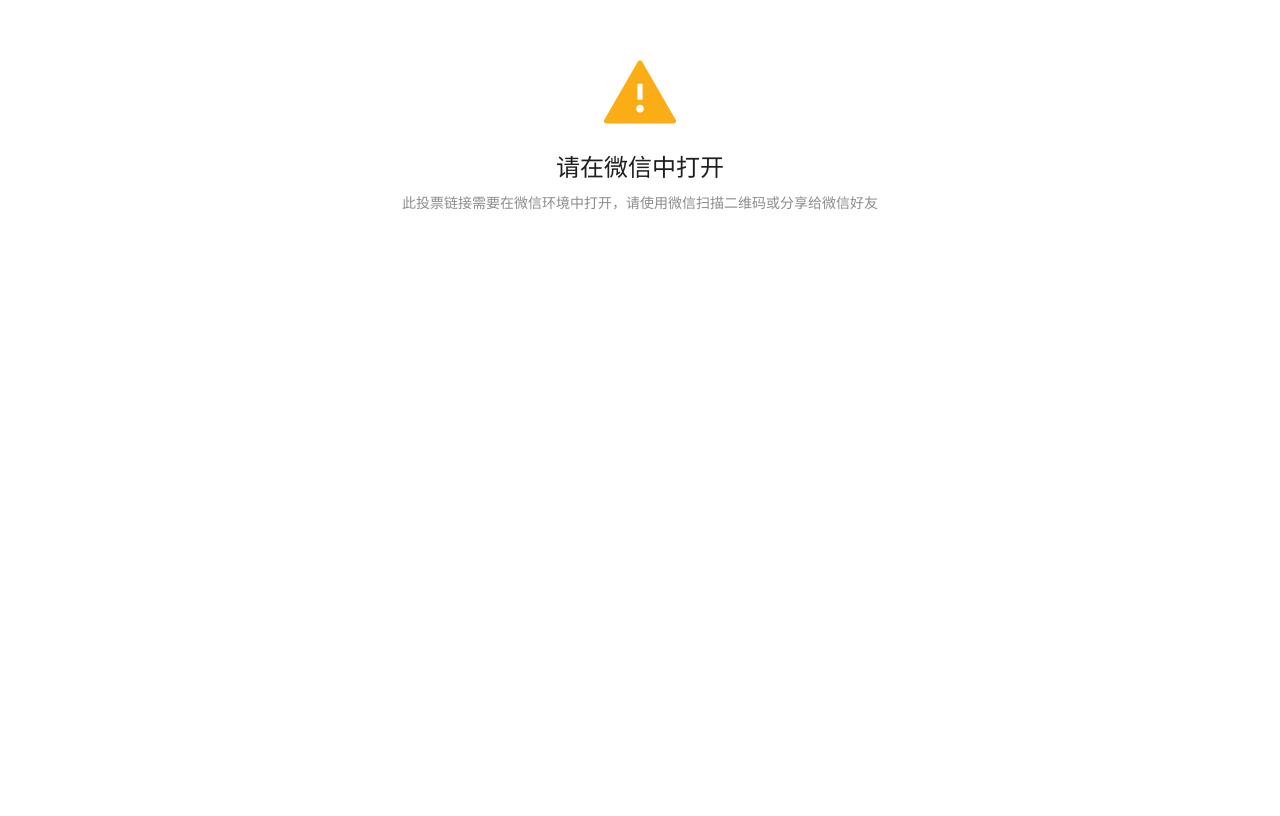
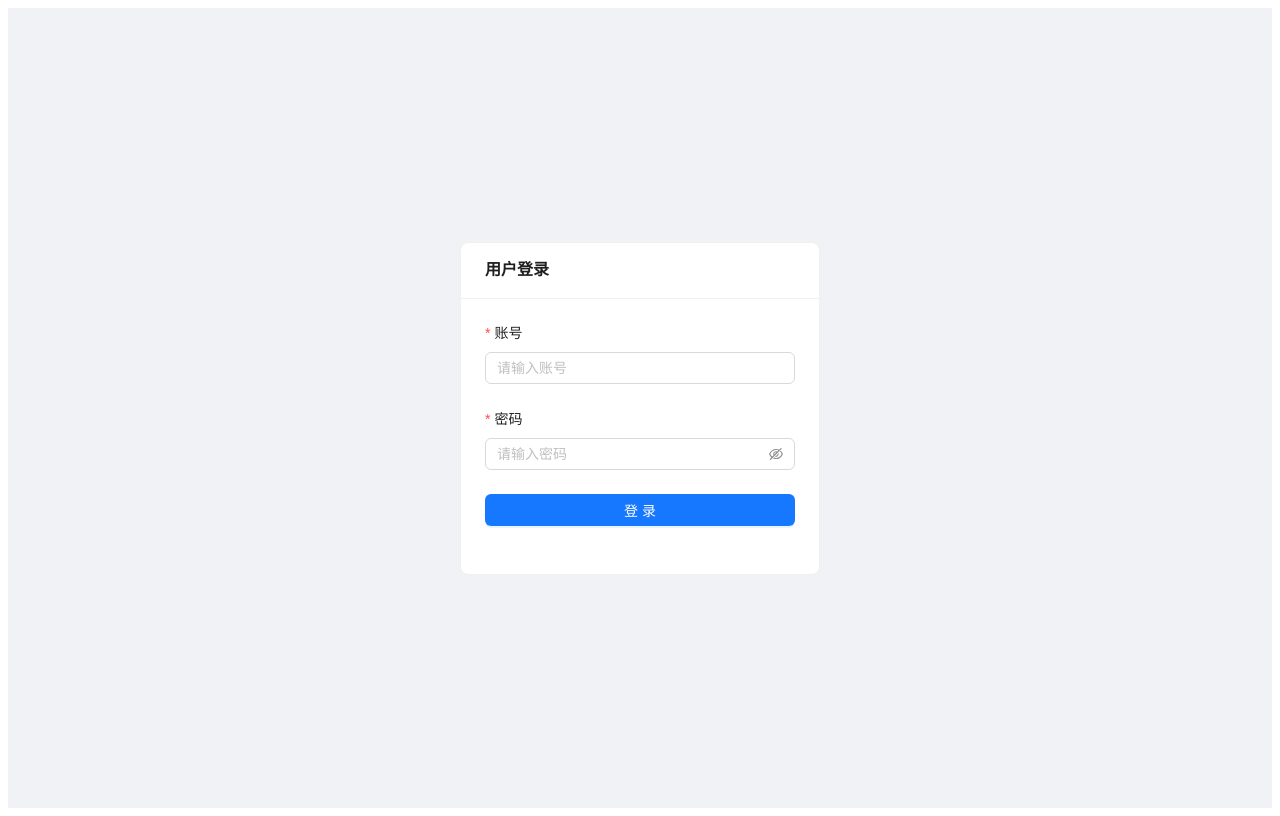
Before and after one commit to liushuang995/voting-system, a React (Vite) app in the folder client/: page /vote/login in a window 1280 px wide. Built offline with nearby package versions, Linux system fonts and the light colour scheme.

Commit message:
feat: 添加网页投票登录功能
- admin_whitelist表添加password字段
- 新增投票登录接口 /wechat/voter/login
- 投票页支持非微信环境网页登录
- 超管后台白名单管理支持设置密码

```diff
--- a/client/src/App.jsx
+++ b/client/src/App.jsx
@@ -6,6 +6,7 @@ import VoteCreate from './pages/admin/VoteCreate';
 import VoteResults from './pages/admin/VoteResults';
 import VoteEdit from './pages/admin/VoteEdit';
 import VotePage from './pages/vote/VotePage';
+import VoterLogin from './pages/vote/VoterLogin';
 import Whitelist from './pages/admin/Whitelist';
 import SuperAdmins from './pages/admin/SuperAdmins';
 import AdminLayout from './components/Layout';
@@ -44,6 +45,7 @@ function App() {
         <Route path="super-admins" element={<SuperAdmins />} />
       </Route>
       <Route path="/vote/:shareUrl" element={<VotePage />} />
+      <Route path="/vote/login" element={<VoterLogin />} />
       <Route path="/" element={<Navigate to="/admin" replace />} />
     </Routes>
   );
--- a/client/src/pages/admin/Whitelist.jsx
+++ b/client/src/pages/admin/Whitelist.jsx
@@ -90,13 +90,13 @@ function Whitelist() {
   return (
     <div>
       <div style={{ display: 'flex', justifyContent: 'space-between', marginBottom: 16 }}>
-        <h2>管理员白名单</h2>
-        <Button type="primary" onClick={() => setModalVisible(true)}>添加管理员</Button>
+        <h2>白名单用户</h2>
+        <Button type="primary" onClick={() => setModalVisible(true)}>添加用户</Button>
       </div>
       <Table columns={columns} dataSource={list} rowKey="id" loading={loading} />
 
       <Modal
-        title="添加管理员"
+        title="添加用户"
         open={modalVisible}
         onOk={handleAdd}
         onCancel={() => {
@@ -109,13 +109,20 @@ function Whitelist() {
         <Form form={form} layout="vertical">
           <Form.Item
             name="unionid"
-            label="UnionID"
-            rules={[{ required: true, message: '请输入微信 UnionID' }]}
+            label="账号"
+            rules={[{ required: true, message: '请输入账号' }]}
           >
-            <Input placeholder="请输入微信 UnionID" />
+            <Input placeholder="请输入账号" />
           </Form.Item>
           <Form.Item name="nickname" label="昵称">
-            <Input placeholder="管理员昵称（选填）" />
+            <Input placeholder="昵称（选填）" />
+          </Form.Item>
+          <Form.Item
+            name="password"
+            label="密码"
+            rules={[{ required: true, message: '请输入投票登录密码' }]}
+          >
+            <Input.Password placeholder="设置投票登录密码" />
           </Form.Item>
         </Form>
       </Modal>
--- a/client/src/pages/vote/VotePage.jsx
+++ b/client/src/pages/vote/VotePage.jsx
@@ -1,6 +1,6 @@
 import { useState, useEffect } from 'react';
-import { Card, Button, Radio, Checkbox, Space, message, Result, Spin } from 'antd';
-import { useParams } from 'react-router-dom';
+import { Card, Button, Radio, Checkbox, Space, message, Result, Spin, Form, Input } from 'antd';
+import { useParams, useNavigate } from 'react-router-dom';
 import api from '../../api';
 
 // 检测是否在微信环境
@@ -10,18 +10,16 @@ const isWeChat = () => {
 
 function VotePage() {
   const { shareUrl } = useParams();
+  const navigate = useNavigate();
   const [vote, setVote] = useState(null);
   const [loading, setLoading] = useState(true);
   const [submitting, setSubmitting] = useState(false);
   const [selected, setSelected] = useState([]);
   const [voted, setVoted] = useState(false);
+  const [loginLoading, setLoginLoading] = useState(false);
 
   useEffect(() => {
-    // 非微信环境显示提示
-    if (!isWeChat()) {
-      setLoading(false);
-      return;
-    }
+    // 非微信环境先加载投票
     loadVote();
   }, [shareUrl]);
 
@@ -31,24 +29,32 @@ function VotePage() {
       const res = await api.get(`/wechat/votes/public/${shareUrl}`);
       if (res?.code === 0) {
         setVote(res.data);
-      } else if (res?.code === 401) {
-        // 未登录，触发微信授权
-        const redirectUri = encodeURIComponent(window.location.href);
-        window.location.href = `/api/wechat/auth?redirect_uri=${redirectUri}`;
-        return;
       } else {
         message.error(res?.message || '加载失败');
       }
     } catch (err) {
-      if (err.response?.status === 401) {
-        // 触发微信授权
-        const redirectUri = encodeURIComponent(window.location.href);
-        window.location.href = `/api/wechat/auth?redirect_uri=${redirectUri}`;
-        return;
-      }
       message.error('加载失败');
     } finally {
       setLoading(false);
+    }
+  };
+
+  const handleVoterLogin = async (values) => {
+    setLoginLoading(true);
+    try {
+      const res = await api.post('/wechat/voter/login', values);
+      if (res?.code === 0) {
+        localStorage.setItem('voter_token', res.data.token);
+        localStorage.setItem('voter_nickname', res.data.nickname);
+        message.success('登录成功');
+        loadVote();
+      } else {
+        message.error(res?.message || '登录失败');
+      }
+    } catch (err) {
+      message.error('登录失败');
+    } finally {
+      setLoginLoading(false);
     }
   };
 
@@ -59,10 +65,13 @@ function VotePage() {
 
     setSubmitting(true);
     try {
+      const token = localStorage.getItem('voter_token');
       const res = await api.post('/wechat/vote', {
         share_url: shareUrl,
         options: selected
-      });
+      }, token ? {
+        headers: { Authorization: `Bearer ${token}` }
+      } : {});
       if (res?.code === 0) {
         setVoted(true);
       } else {
@@ -83,14 +92,35 @@ function VotePage() {
     );
   }
 
-  // 非微信环境提示
+  // 非微信环境显示登录表单
   if (!isWeChat()) {
     return (
-      <Result
-        status="warning"
-        title="请在微信中打开"
-        subTitle="此投票链接需要在微信环境中打开，请使用微信扫描二维码或分享给微信好友"
-      />
+      <div style={{ maxWidth: 400, margin: '50px auto', padding: '0 16px' }}>
+        <Card title="请先登录">
+          <p style={{ marginBottom: 16, color: '#666' }}>使用白名单账号登录后可参与投票</p>
+          <Form onFinish={handleVoterLogin} layout="vertical">
+            <Form.Item
+              name="unionid"
+              label="账号"
+              rules={[{ required: true, message: '请输入账号' }]}
+            >
+              <Input placeholder="请输入账号" />
+            </Form.Item>
+            <Form.Item
+              name="password"
+              label="密码"
+              rules={[{ required: true, message: '请输入密码' }]}
+            >
+              <Input.Password placeholder="请输入密码" />
+            </Form.Item>
+            <Form.Item>
+              <Button type="primary" htmlType="submit" loading={loginLoading} block>
+                登录
+              </Button>
+            </Form.Item>
+          </Form>
+        </Card>
+      </div>
     );
   }
 
--- /dev/null
+++ b/client/src/pages/vote/VoterLogin.jsx
@@ -0,0 +1,64 @@
+import { useState } from 'react';
+import { Form, Input, Button, Card, message } from 'antd';
+import { useNavigate, useLocation } from 'react-router-dom';
+import api from '../../api';
+
+function VoterLogin() {
+  const [loading, setLoading] = useState(false);
+  const navigate = useNavigate();
+  const location = useLocation();
+  const shareUrl = location.state?.shareUrl;
+
+  const onFinish = async (values) => {
+    setLoading(true);
+    try {
+      const res = await api.post('/wechat/voter/login', values);
+      if (res?.code === 0) {
+        localStorage.setItem('voter_token', res.data.token);
+        localStorage.setItem('voter_nickname', res.data.nickname);
+        message.success('登录成功');
+        if (shareUrl) {
+          navigate(`/vote/${shareUrl}`);
+        } else {
+          navigate('/');
+        }
+      } else {
+        message.error(res?.message || '登录失败');
+      }
+    } catch (err) {
+      message.error('登录失败');
+    } finally {
+      setLoading(false);
+    }
+  };
+
+  return (
+    <div style={{ minHeight: '100vh', display: 'flex', alignItems: 'center', justifyContent: 'center', background: '#f0f2f5' }}>
+      <Card title="用户登录" style={{ width: 360 }}>
+        <Form onFinish={onFinish} layout="vertical">
+          <Form.Item
+            name="unionid"
+            label="账号"
+            rules={[{ required: true, message: '请输入账号' }]}
+          >
+            <Input placeholder="请输入账号" />
+          </Form.Item>
+          <Form.Item
+            name="password"
+            label="密码"
+            rules={[{ required: true, message: '请输入密码' }]}
+          >
+            <Input.Password placeholder="请输入密码" />
+          </Form.Item>
+          <Form.Item>
+            <Button type="primary" htmlType="submit" loading={loading} block>
+              登录
+            </Button>
+          </Form.Item>
+        </Form>
+      </Card>
+    </div>
+  );
+}
+
+export default VoterLogin;
```
Also changed, not shown: 4 other files (tests, documents, lock files or other folders).
